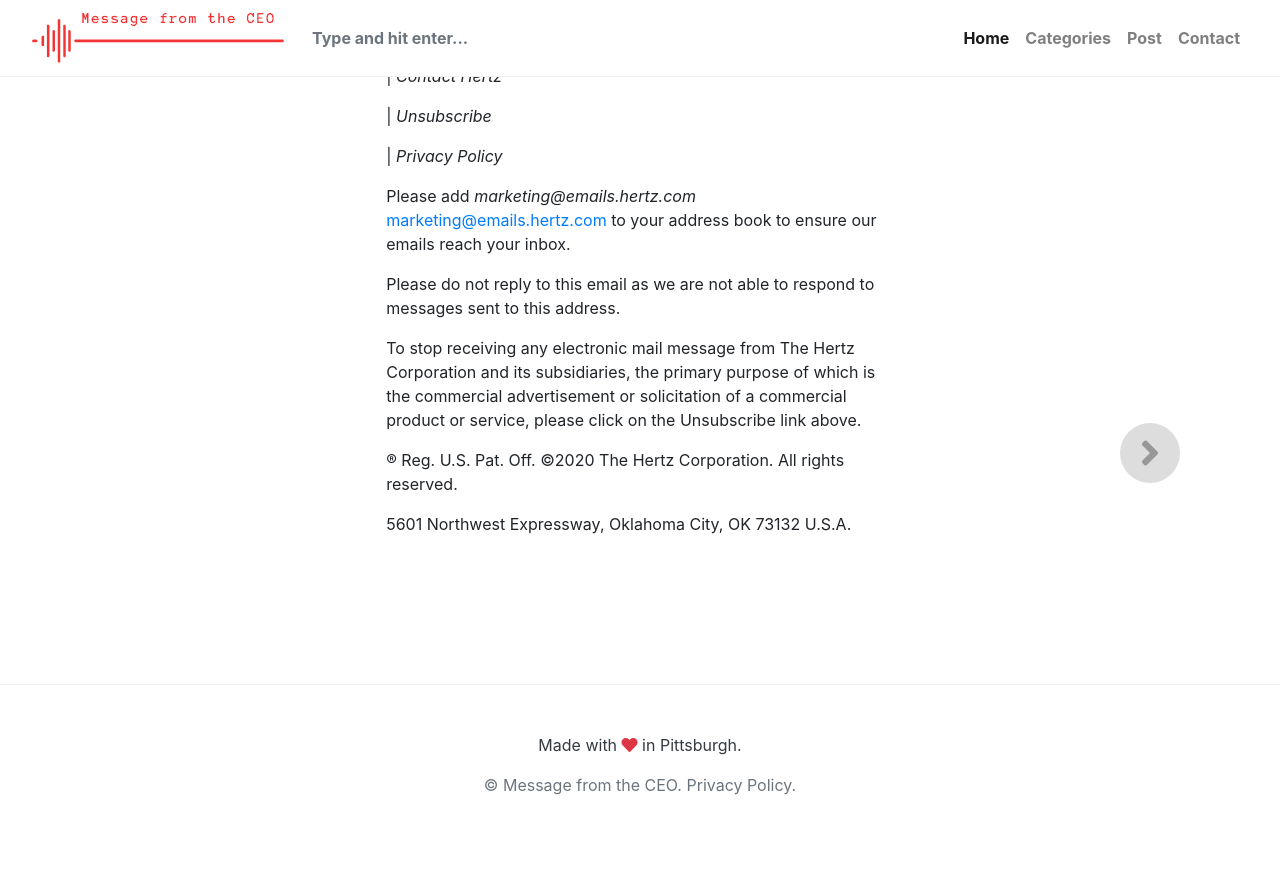
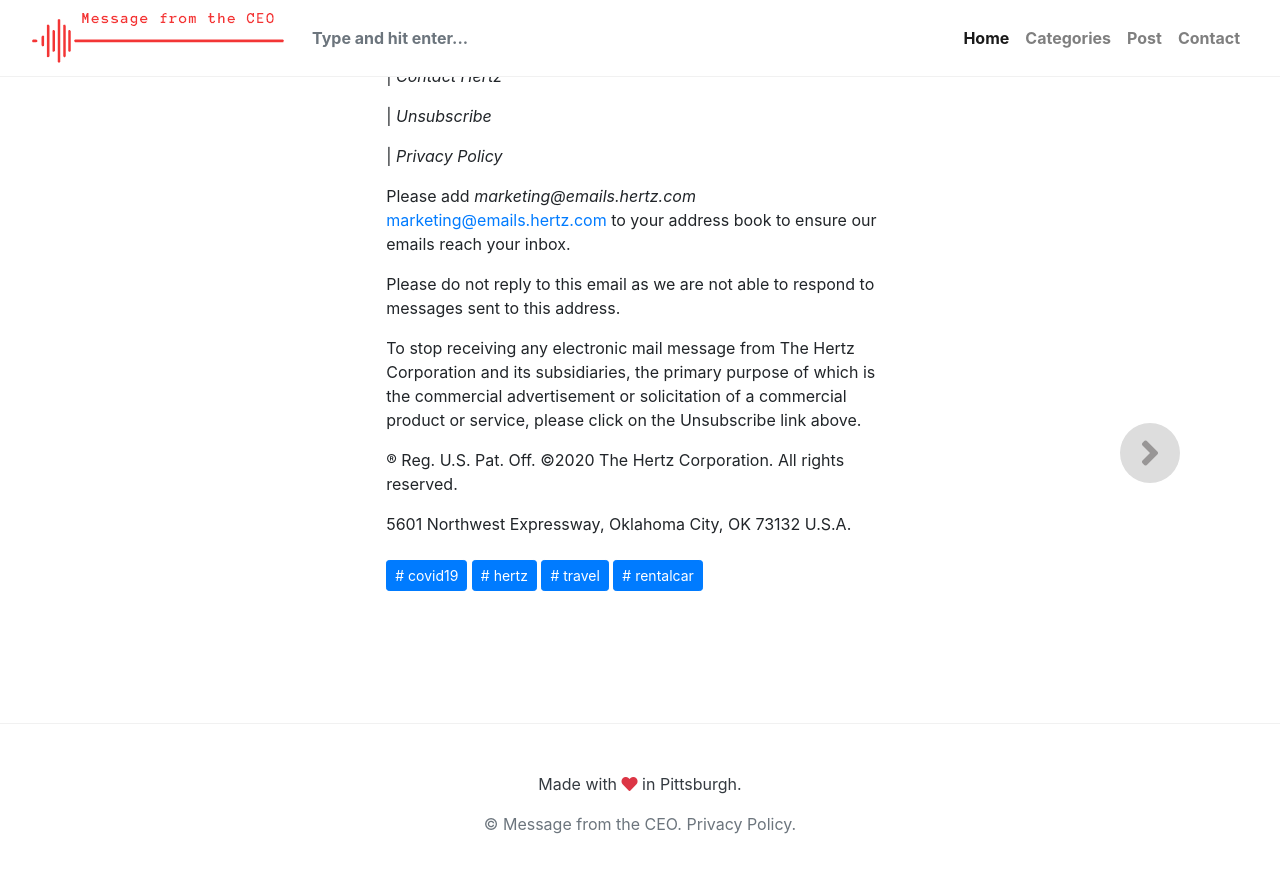
Before and after one commit to bertique/messageFromTheCEO, a Jekyll site: the page built from _posts/2020-03-18-COVID19updatemoreflexibilityandextraordinarycare.md, in a window 1280 px wide and 900 px high, scrolled down 2438 px. Shown: the top 873 px of the window. Built offline with Jekyll 4.4.1, drawn with Linux system fonts in a browser that asks for light colours; nearby versions of some CDN libraries; library files that are not in the unit come from our copies.

Commit message:
Update 2020-03-18-COVID19updatemoreflexibilityandextraordinarycare.md

```diff
--- a/_posts/2020-03-18-COVID19updatemoreflexibilityandextraordinarycare.md
+++ b/_posts/2020-03-18-COVID19updatemoreflexibilityandextraordinarycare.md
@@ -2,7 +2,7 @@
 title:  "COVID-19 update: more flexibility and extraordinary care"
 metadate: "hide"
 date: 2020-03-18 23:04:55
-categories: [  ]
+categories: [ covid19, hertz, travel, rentalcar ]
 image: "/assets/images/posts/COVID19updatemoreflexibilityandextraordinarycare_full.png"
 thumbnail: "/assets/images/posts/COVID19updatemoreflexibilityandextraordinarycare.png"
 ---
```
